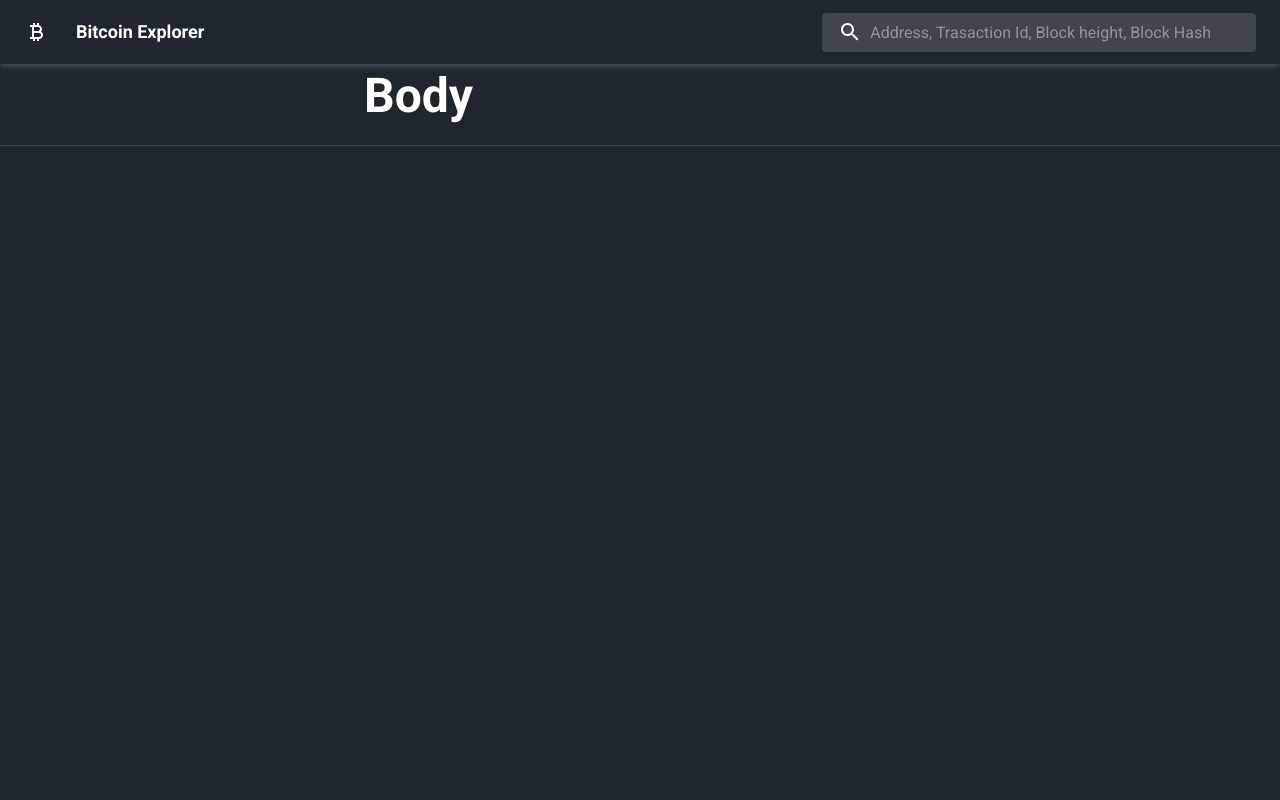
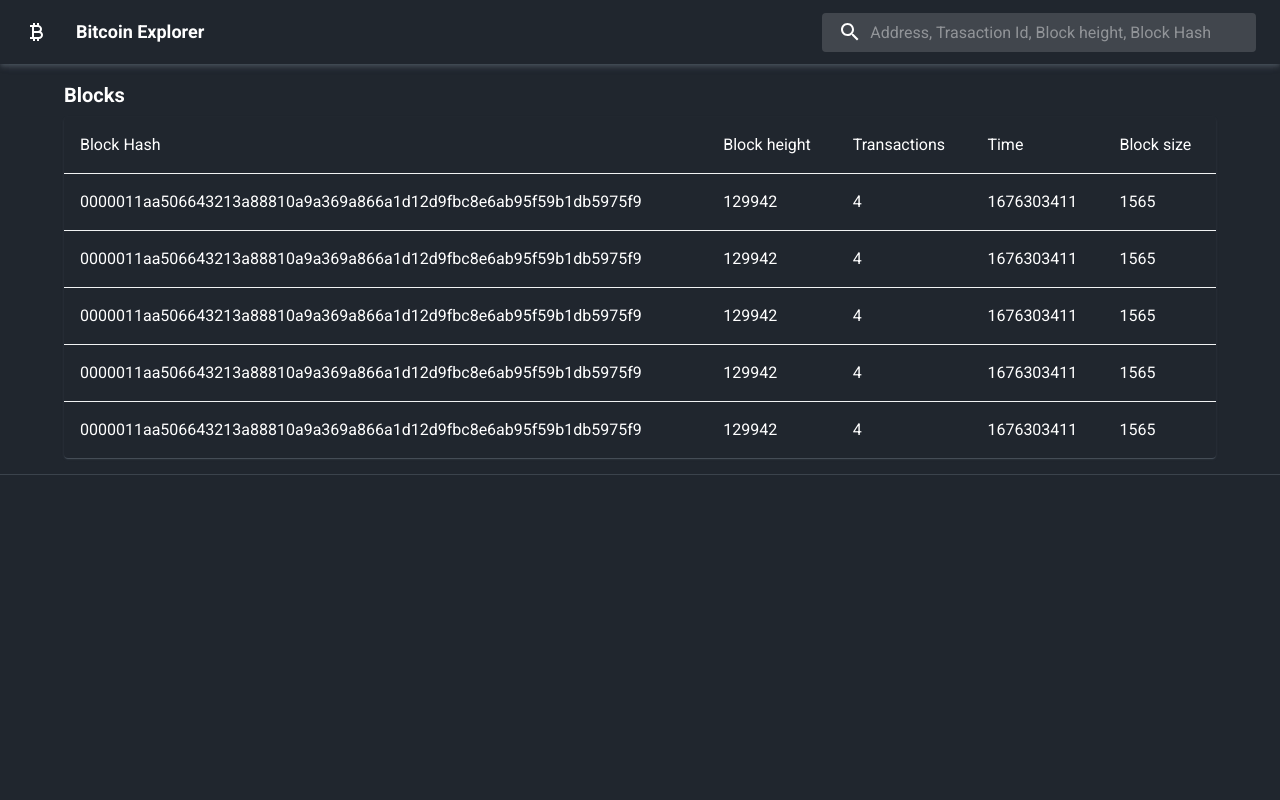
Before and after one commit to ismaelsadeeq/block-explorer, a React (Create React App) app in the folder client/: page / in a window 1280 px wide. Shown: the top 800 px of the page. Built offline with nearby package versions, Linux system fonts and the light colour scheme.

Commit message:
add blocklist UI

```diff
--- /dev/null
+++ b/client/src/Components/Dashbaord/BlocksList.tsx
@@ -0,0 +1,88 @@
+import Table from '@mui/material/Table';
+import TableBody from '@mui/material/TableBody';
+import TableCell from '@mui/material/TableCell';
+import TableContainer from '@mui/material/TableContainer';
+import TableHead from '@mui/material/TableHead';
+import TableRow from '@mui/material/TableRow';
+import Paper from '@mui/material/Paper';
+import { Typography } from '@mui/material';
+
+const properties:Array<string> = ["Block height","Transactions","Time", "Block size",]
+function createData(
+  hash: string,
+  height: number,
+  time: string,
+  transactions: number,
+  size: number,
+) {
+  return { hash, height, time, transactions, size };
+}
+
+const rows = [
+  createData('0000011aa506643213a88810a9a369a866a1d12d9fbc8e6ab95f59b1db5975f9', 129942, "1676303411", 4, 1565),
+  createData('0000011aa506643213a88810a9a369a866a1d12d9fbc8e6ab95f59b1db5975f9', 129942, "1676303411", 4, 1565),
+  createData('0000011aa506643213a88810a9a369a866a1d12d9fbc8e6ab95f59b1db5975f9', 129942, "1676303411", 4, 1565),
+  createData('0000011aa506643213a88810a9a369a866a1d12d9fbc8e6ab95f59b1db5975f9', 129942, "1676303411", 4, 1565),
+  createData('0000011aa506643213a88810a9a369a866a1d12d9fbc8e6ab95f59b1db5975f9', 129942, "1676303411", 4, 1565),
+];
+
+export default function BlocksList() {
+  return (
+    <TableContainer component={Paper}>
+      <Table sx={{ minWidth: 650 }} aria-label="simple table">
+        <TableHead>
+          <TableRow>
+            <TableCell>
+            <Typography variant='body1'>
+              Block Hash
+              </Typography>
+              </TableCell>
+            {
+              properties.map((property)=>{
+                return   <TableCell align="left">
+                  <Typography variant='body1'>
+                  {property}
+                  </Typography>
+                </TableCell>
+              })
+            }
+          </TableRow>
+        </TableHead>
+        <TableBody>
+          {rows.map((row) => (
+            <TableRow
+              key={row.hash}
+              sx={{ '&:last-child td, &:last-child th': { border: 0 } }}
+            >
+               <TableCell component="th" scope="row">
+              <Typography variant='body1'>
+                {row.hash}
+                </Typography>
+              </TableCell>
+              <TableCell component="th" scope="row">
+              <Typography variant='body1'>
+                {row.height}
+                </Typography>
+              </TableCell>
+              <TableCell align="left">
+              <Typography variant='body1'>
+                {row.transactions}
+              </Typography>
+                </TableCell>
+              <TableCell align="left">
+              <Typography variant='body1'>
+                {row.time}
+              </Typography>
+                </TableCell>
+              <TableCell align="left">
+              <Typography variant='body1'>
+                {row.size}
+                </Typography>
+                </TableCell>
+            </TableRow>
+          ))}
+        </TableBody>
+      </Table>
+    </TableContainer>
+  );
+}
--- a/client/src/Components/Dashbaord/DashboardPage.tsx
+++ b/client/src/Components/Dashbaord/DashboardPage.tsx
@@ -5,6 +5,7 @@ import CssBaseline from '@mui/material/CssBaseline';
 import Typography from '@mui/material/Typography';
 import Container from '@mui/material/Container';
 import Footer from "../../Layout/Footer"
+import BlocksList from "./BlocksList";
 
 
 
@@ -16,10 +17,12 @@ function DashboardPage() {
       </Helmet>
       <Header />
       <CssBaseline />
-      <Container component="main" sx={{ mt: 8, mb: 2 }} maxWidth="sm">
-        <Typography variant="h2" component="h1" gutterBottom>
-          Body
+      <Container component="main" sx={{ mt: 8, mb: 2}} >
+        <Typography paddingTop={2} variant="h5" component="h1" gutterBottom>
+          Blocks
         </Typography>
+        <BlocksList />
+
       </Container>
       <Footer />
     </>
```
